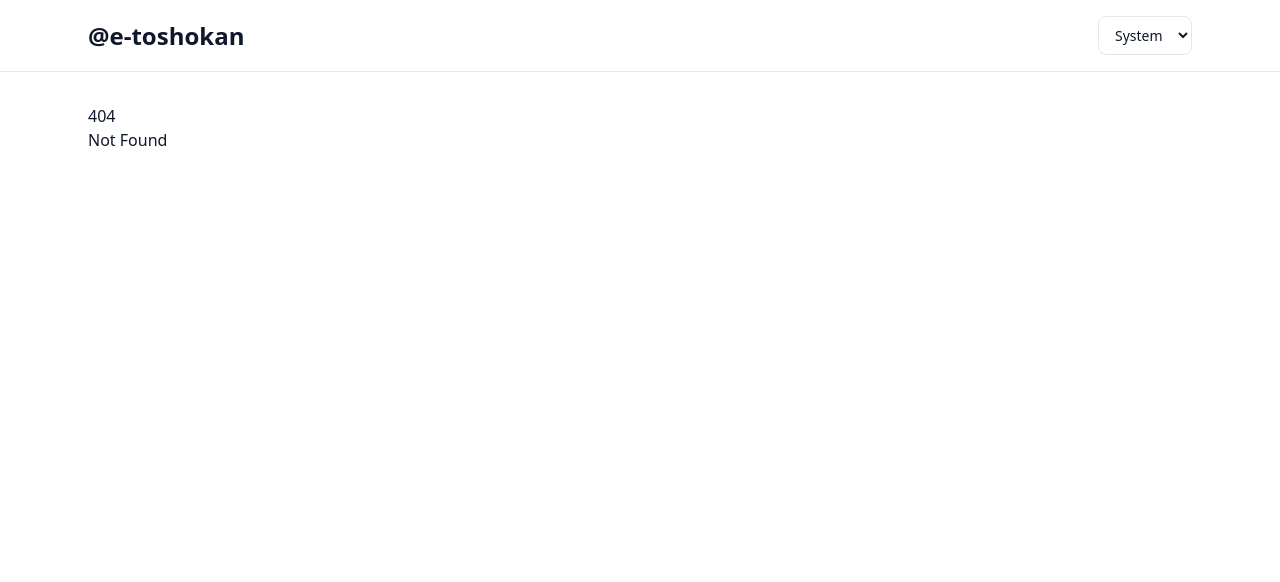
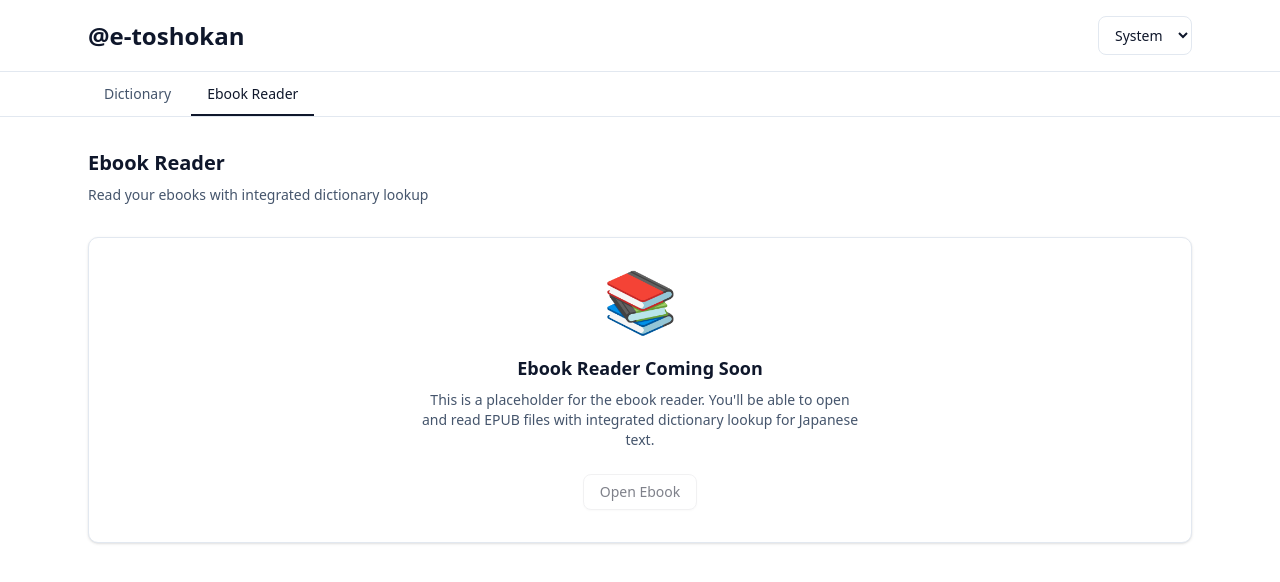
Before and after one commit to Neo-Ciber94/etoshokan, a SvelteKit app: page /ebook in a window 1280 px wide. Before the commit this address had no page. Shown: the top 582 px of the page. Built offline with nearby package versions, Linux system fonts and the light colour scheme.

Commit message:
Add ereader page

```diff
--- a/src/routes/+layout.svelte
+++ b/src/routes/+layout.svelte
@@ -1,6 +1,7 @@
 <script lang="ts">
 	import './layout.css';
 	import favicon from '$lib/assets/favicon.svg';
+	import { page } from '$app/stores';
 
 	type Theme = 'system' | 'light' | 'dark';
 
@@ -57,6 +58,41 @@
 		</div>
 	</header>
 
+	<nav class="border-b border-slate-200 bg-white dark:border-slate-800 dark:bg-slate-900">
+		<div class="mx-auto max-w-6xl px-6">
+			<div class="flex space-x-1">
+				<a
+					href="/"
+					class="relative px-4 py-3 text-sm font-medium transition-colors
+						{$page.url.pathname === '/'
+						? 'text-slate-900 dark:text-slate-50'
+						: 'text-slate-600 hover:text-slate-900 dark:text-slate-400 dark:hover:text-slate-50'}"
+				>
+					Dictionary
+					{#if $page.url.pathname === '/'}
+						<div
+							class="absolute bottom-0 left-0 right-0 h-0.5 bg-slate-900 dark:bg-slate-50"
+						></div>
+					{/if}
+				</a>
+				<a
+					href="/ebook"
+					class="relative px-4 py-3 text-sm font-medium transition-colors
+						{$page.url.pathname === '/ebook'
+						? 'text-slate-900 dark:text-slate-50'
+						: 'text-slate-600 hover:text-slate-900 dark:text-slate-400 dark:hover:text-slate-50'}"
+				>
+					Ebook Reader
+					{#if $page.url.pathname === '/ebook'}
+						<div
+							class="absolute bottom-0 left-0 right-0 h-0.5 bg-slate-900 dark:bg-slate-50"
+						></div>
+					{/if}
+				</a>
+			</div>
+		</div>
+	</nav>
+
 	<main class="mx-auto max-w-6xl px-6 py-8">
 		{@render children()}
 	</main>
--- /dev/null
+++ b/src/routes/ebook/+page.svelte
@@ -0,0 +1,37 @@
+<script lang="ts">
+	import * as Card from '$lib/components/ui/card';
+	import { Button } from '$lib/components/ui/button';
+</script>
+
+<div class="space-y-8">
+	<section class="space-y-4">
+		<div class="space-y-2">
+			<h2 class="text-xl font-semibold">Ebook Reader</h2>
+			<p class="text-sm text-slate-600 dark:text-slate-400">
+				Read your ebooks with integrated dictionary lookup
+			</p>
+		</div>
+	</section>
+
+	<section class="space-y-4">
+		<Card.Root class="border border-slate-200 dark:border-slate-800">
+			<Card.Content class="p-8">
+				<div class="flex flex-col items-center justify-center space-y-6 text-center">
+					<div class="text-6xl">📚</div>
+					<div class="space-y-2">
+						<h3 class="text-lg font-semibold text-slate-900 dark:text-slate-100">
+							Ebook Reader Coming Soon
+						</h3>
+						<p class="text-sm text-slate-600 dark:text-slate-400 max-w-md">
+							This is a placeholder for the ebook reader. You'll be able to open and read EPUB
+							files with integrated dictionary lookup for Japanese text.
+						</p>
+					</div>
+					<Button variant="outline" disabled>
+						Open Ebook
+					</Button>
+				</div>
+			</Card.Content>
+		</Card.Root>
+	</section>
+</div>
```
